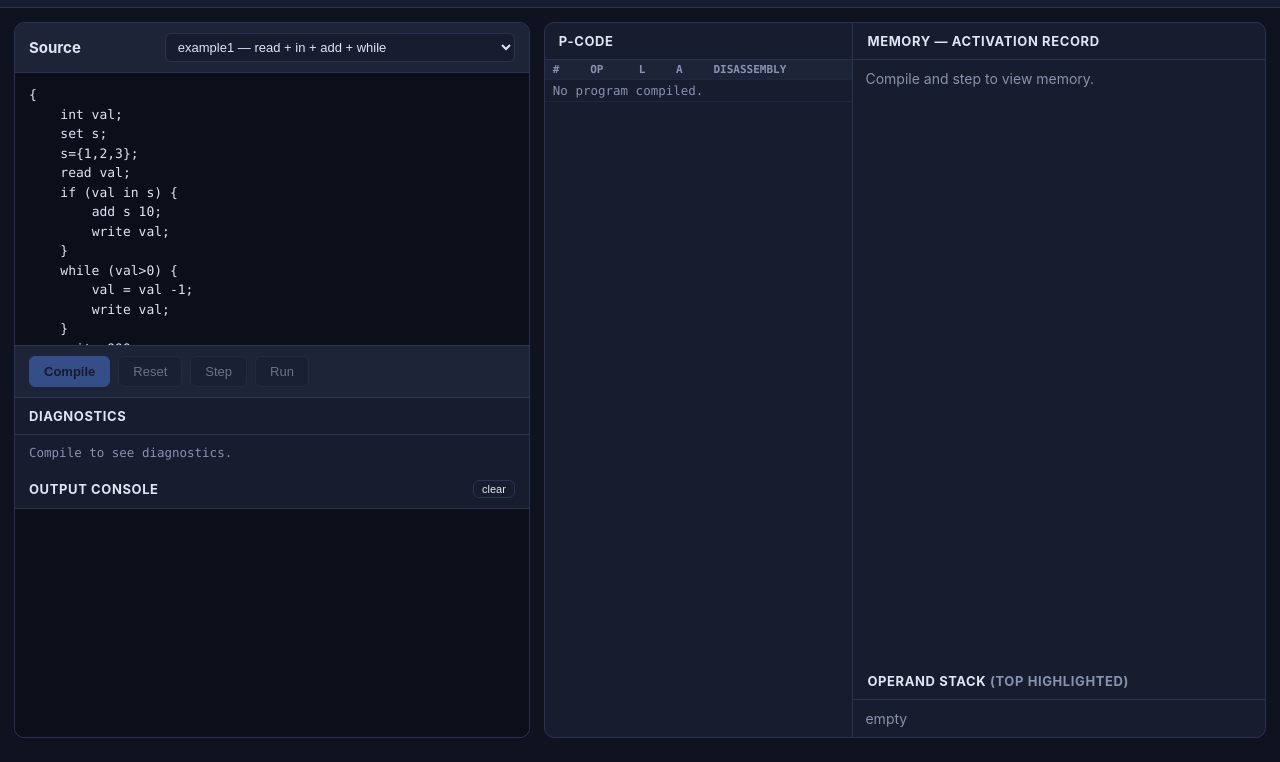
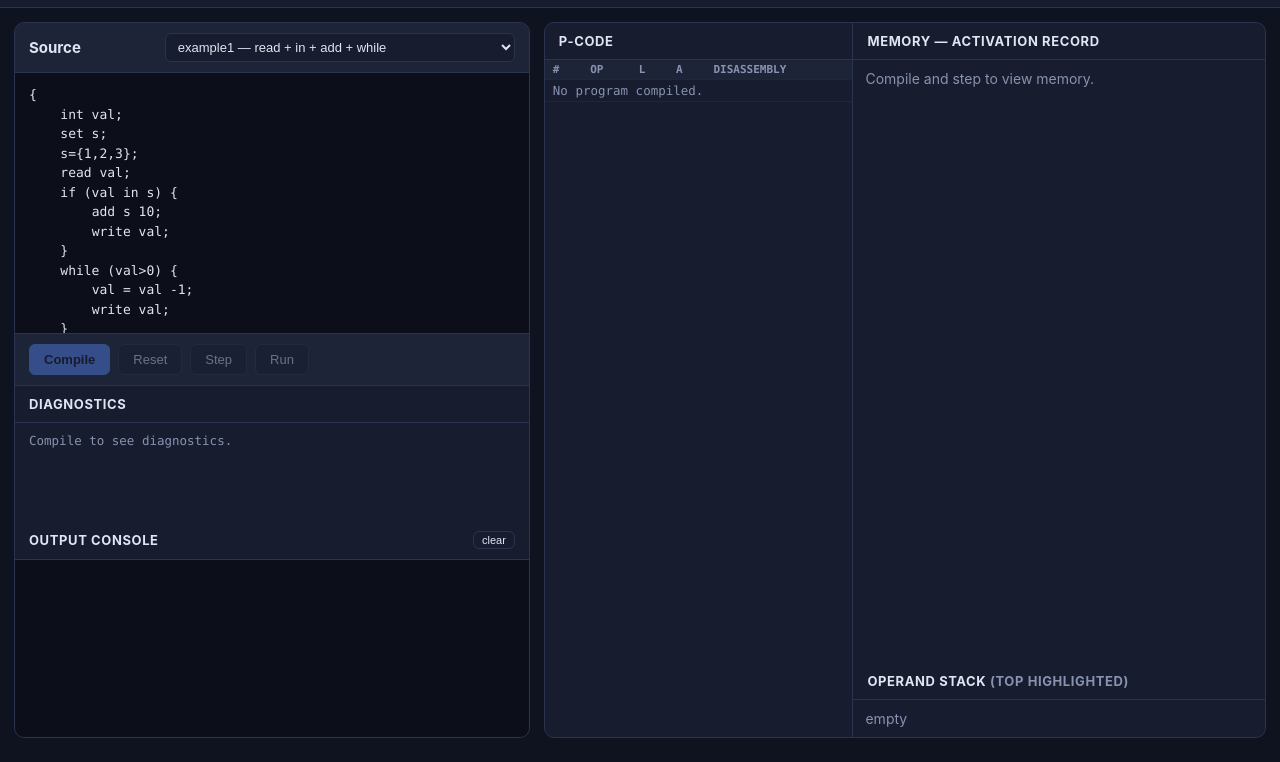
Before and after one commit to fenggwsx/l26, a plain HTML site: page web/index.html in a window 1280 px wide. Shown: the part 38-800 px from the top of the page. Drawn offline with Linux system fonts and the light colour scheme; a script that the page names is missing.

Commit message:
fix(web): 固定左侧面板高度比例，内容溢出走内部滚动条
此前 OUTPUT CONSOLE / DIAGNOSTICS 随内容增高，挤压上方编辑器
并使 Compile/Reset/Step/Run 工具栏上移。现改为:
- 编辑器:诊断:控制台 按 3:1:2 flex 比例固定分配 (flex-basis 0)
- 内容超出后各自 overflow-y 滚动，不影响外层容器高度
- panel-head/toolbar 标记 flex-shrink:0，任何情况下不被压缩

headless 截图对比验证: 空载与 200 行输出下工具栏位置完全一致

```diff
--- a/web/style.css
+++ b/web/style.css
@@ -86,6 +86,7 @@ html, body {
   padding: 10px 14px;
   border-bottom: 1px solid var(--border);
   background: var(--panel-2);
+  flex-shrink: 0;   /* fixed row: never squeezed by growing siblings */
 }
 .panel-head.sub { background: transparent; border-bottom: 1px solid var(--border); }
 .panel-head h2 { margin: 0; font-size: 15px; }
@@ -102,8 +103,11 @@ select {
 }
 
 textarea#source {
-  flex: 1 1 auto;
-  min-height: 200px;
+  /* basis 0: the editor gets a FIXED 3/5 share of the panel regardless of
+   * what the console/diagnostics contain — content must never reflow the
+   * outer layout. */
+  flex: 3 1 0;
+  min-height: 0;
   resize: none;
   border: none;
   outline: none;
@@ -126,6 +130,7 @@ textarea#source {
   border-bottom: 1px solid var(--border);
   background: var(--panel-2);
   flex-wrap: wrap;
+  flex-shrink: 0;   /* fixed row: never squeezed by growing siblings */
 }
 .btn {
   background: var(--panel);
@@ -147,7 +152,9 @@ textarea#source {
 /* ---- diagnostics ---- */
 .diagnostics {
   padding: 10px 14px;
-  max-height: 140px;
+  /* fixed 1/5 share; scroll internally */
+  flex: 1 1 0;
+  min-height: 0;
   overflow-y: auto;
   font-family: var(--mono);
   font-size: 12.5px;
@@ -169,7 +176,10 @@ textarea#source {
 
 /* ---- output console ---- */
 .console {
-  flex: 1 1 auto;
+  /* fixed 2/5 share; long program output scrolls inside, never grows the
+   * panel or pushes the toolbar above it. */
+  flex: 2 1 0;
+  min-height: 0;
   margin: 0;
   padding: 10px 14px;
   background: #0c0f1a;
@@ -179,7 +189,6 @@ textarea#source {
   overflow-y: auto;
   white-space: pre-wrap;
   word-break: break-word;
-  min-height: 90px;
 }
 
 /* ---- right side internal grid ---- */
```
